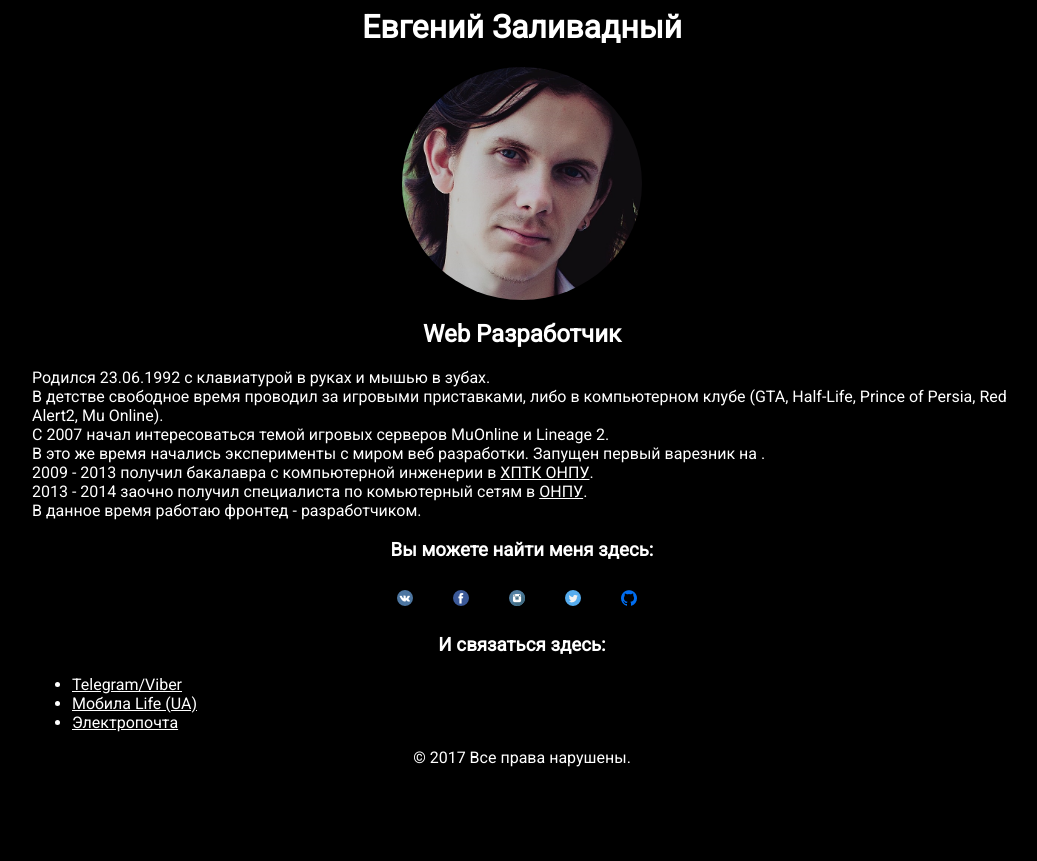
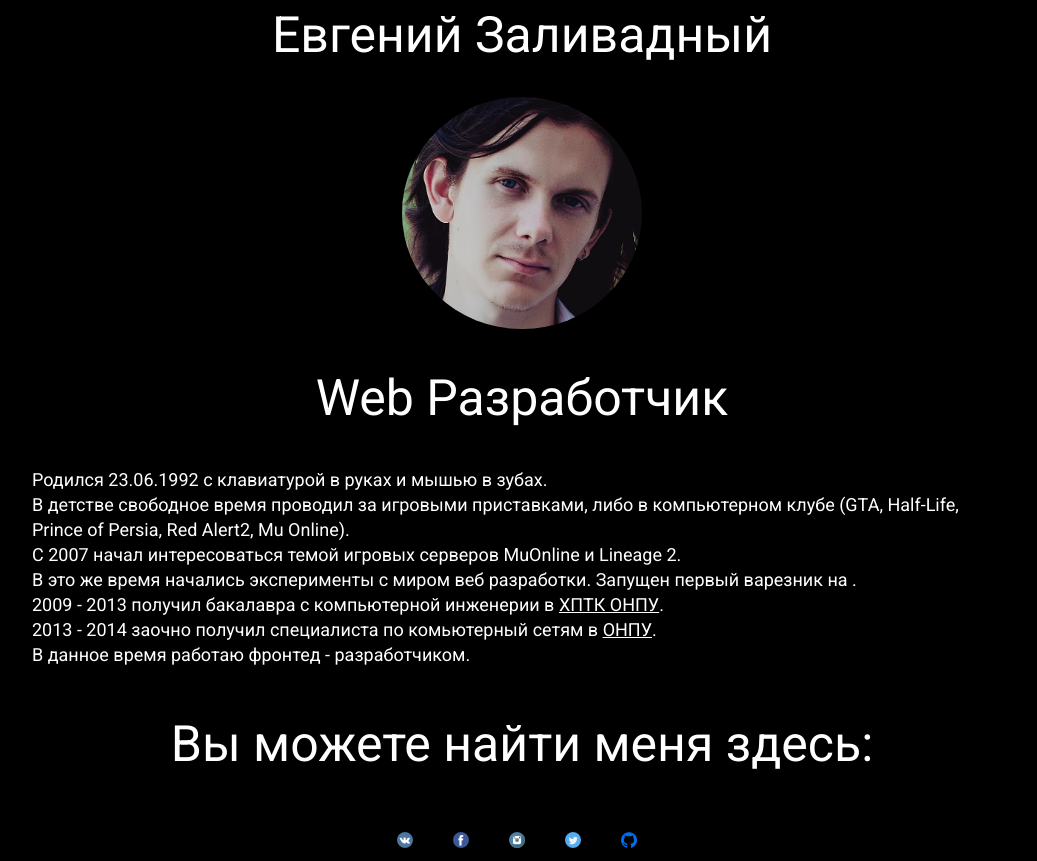
Before and after one commit to ezalivadnyi/ezalivadnyi.github.io, a plain HTML site: page index.html in a window 1280 px wide. Shown: the top 861 px of the page, without its empty margins (118-1155 px from the left). Before the commit the page ends 800 px from the top, so only its background shows below. Drawn offline with Linux system fonts and the light colour scheme.

Commit message:
Edited font-size.

```diff
--- a/css/styles.css
+++ b/css/styles.css
@@ -1,7 +1,7 @@
 body{
     background-color:black;
     color: #fff;
-    font-family: 'Roboto', sans-serif;
+    font: 18px/25px 'Roboto', sans-serif;
 }
 a, a:hover, a:active, a:visited{
     color: #fff;
@@ -18,6 +18,7 @@ a, a:hover, a:active, a:visited{
     border-radius: 50%;
 }
 .title{
+    font: 50px/55px 'Roboto', sans-serif;
     text-align: center;
 }
 .container{
```
